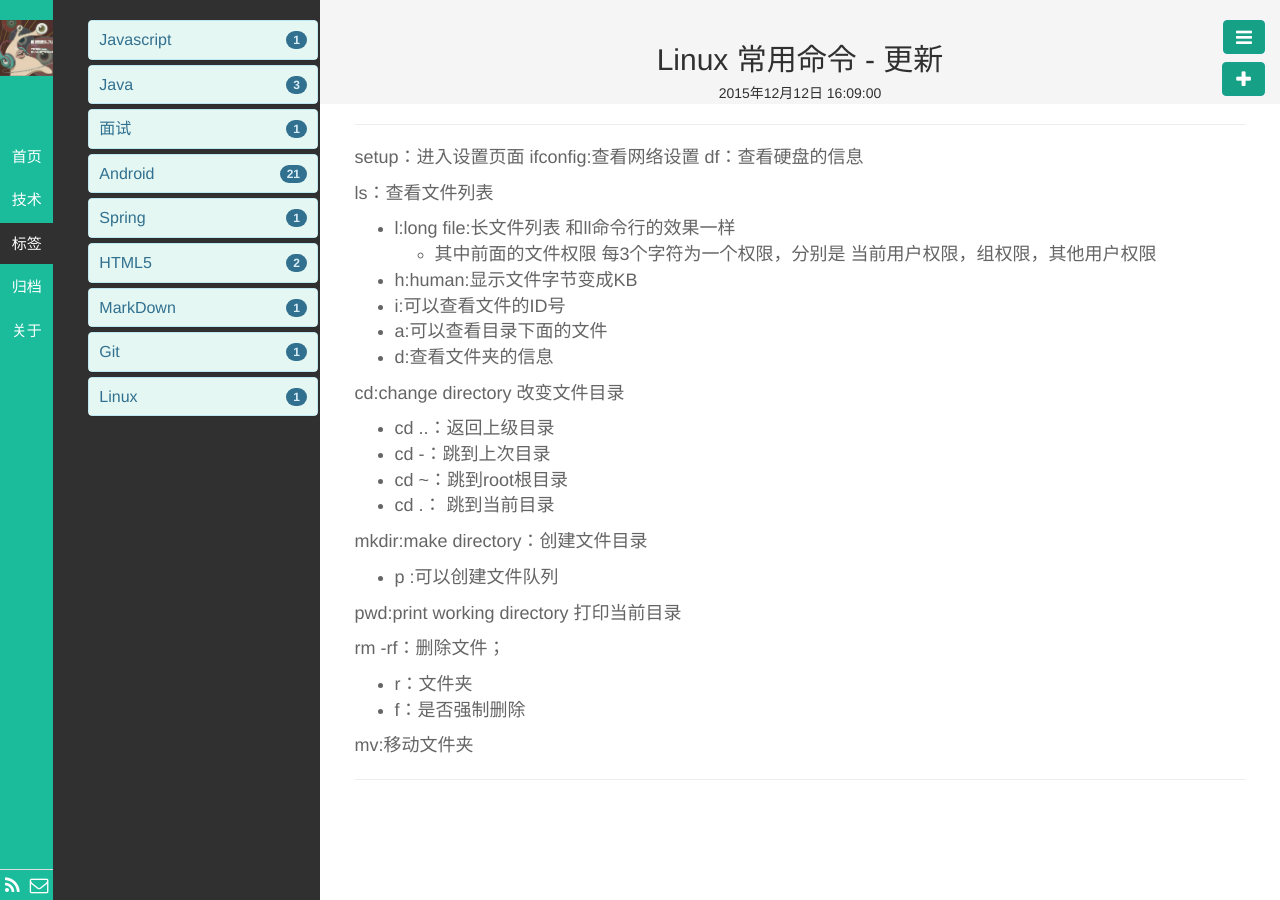
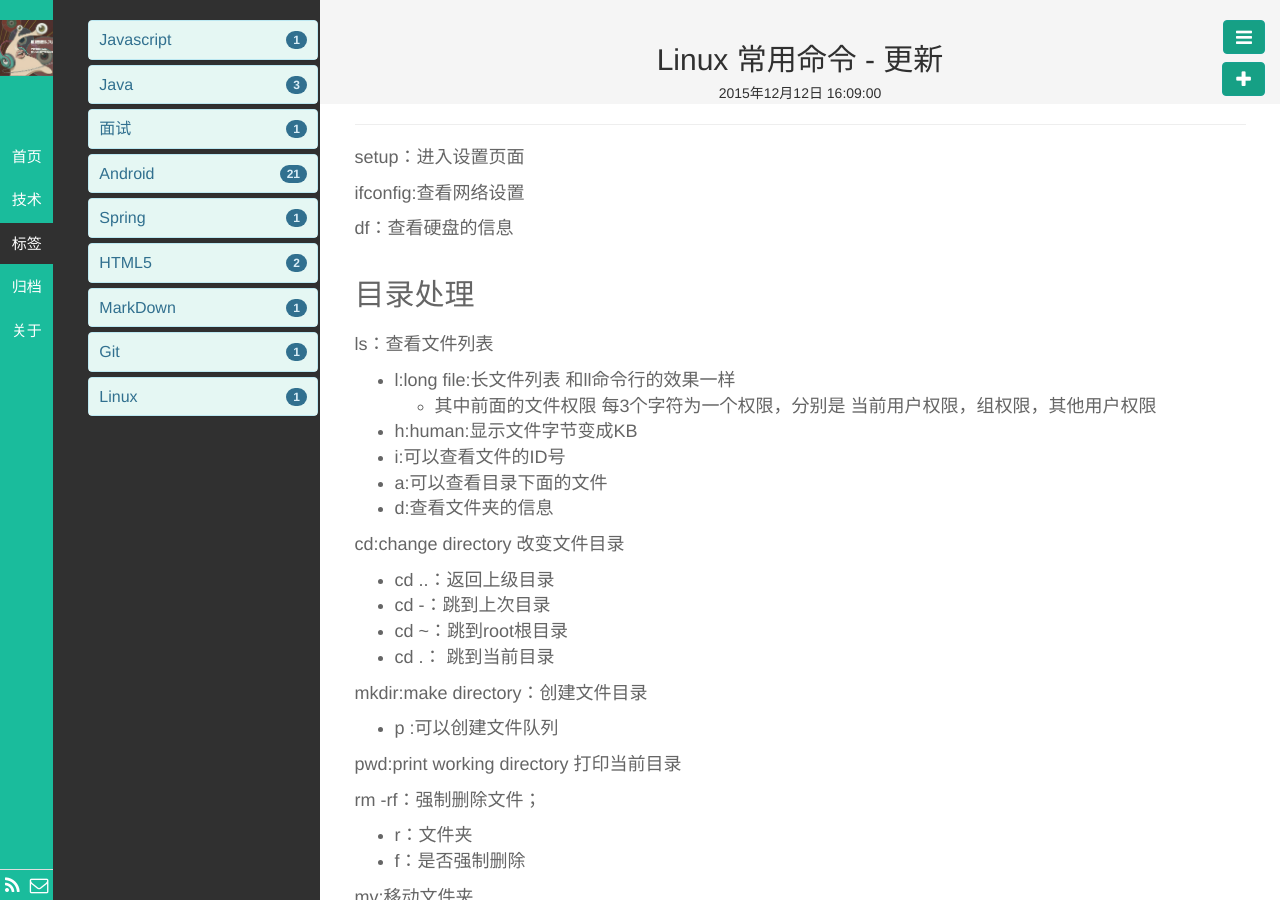
Before and after one commit to javadavid/blog, a Jekyll site: the page built from _posts/技术/2015-12-12-linux-command-update.md, in a window 1280 px wide. Built offline with Jekyll 4.4.1, drawn with Linux system fonts in a browser that asks for light colours; comment, search, counter and statistics services are not loaded.

Commit message:
post update

```diff
--- a/_posts/技术/2015-12-12-linux-command-update.md
+++ b/_posts/技术/2015-12-12-linux-command-update.md
@@ -9,30 +9,40 @@ tags:
 ---
 
 setup：进入设置页面
+
 ifconfig:查看网络设置
+
 df：查看硬盘的信息
 
+
+##目录处理
 ls：查看文件列表
-  - l:long file:长文件列表  和ll命令行的效果一样
-    - 其中前面的文件权限 每3个字符为一个权限，分别是 当前用户权限，组权限，其他用户权限
-  - h:human:显示文件字节变成KB
-  - i:可以查看文件的ID号
-  - a:可以查看目录下面的文件
-  - d:查看文件夹的信息
+
+- l:long file:长文件列表  和ll命令行的效果一样
+	- 其中前面的文件权限 每3个字符为一个权限，分别是 当前用户权限，组权限，其他用户权限
+- h:human:显示文件字节变成KB
+- i:可以查看文件的ID号
+- a:可以查看目录下面的文件
+- d:查看文件夹的信息
 
 cd:change directory 改变文件目录
-  - cd ..：返回上级目录
-  - cd -：跳到上次目录
-  - cd ~：跳到root根目录
-  - cd .： 跳到当前目录
+
+- cd ..：返回上级目录
+- cd -：跳到上次目录
+- cd ~：跳到root根目录
+- cd .： 跳到当前目录
 
 mkdir:make directory：创建文件目录
-  - p :可以创建文件队列
+
+- p :可以创建文件队列
 
 pwd:print working directory 打印当前目录
 
-rm -rf：删除文件；
-  - r：文件夹
-  - f：是否强制删除
+rm -rf：强制删除文件；
+
+- r：文件夹
+- f：是否强制删除
 
 mv:移动文件夹
+
+##文件处理
```
Also changed, not shown: _posts/技术/2015-12-12-java-android-storage.md (+7 -2 lines).
